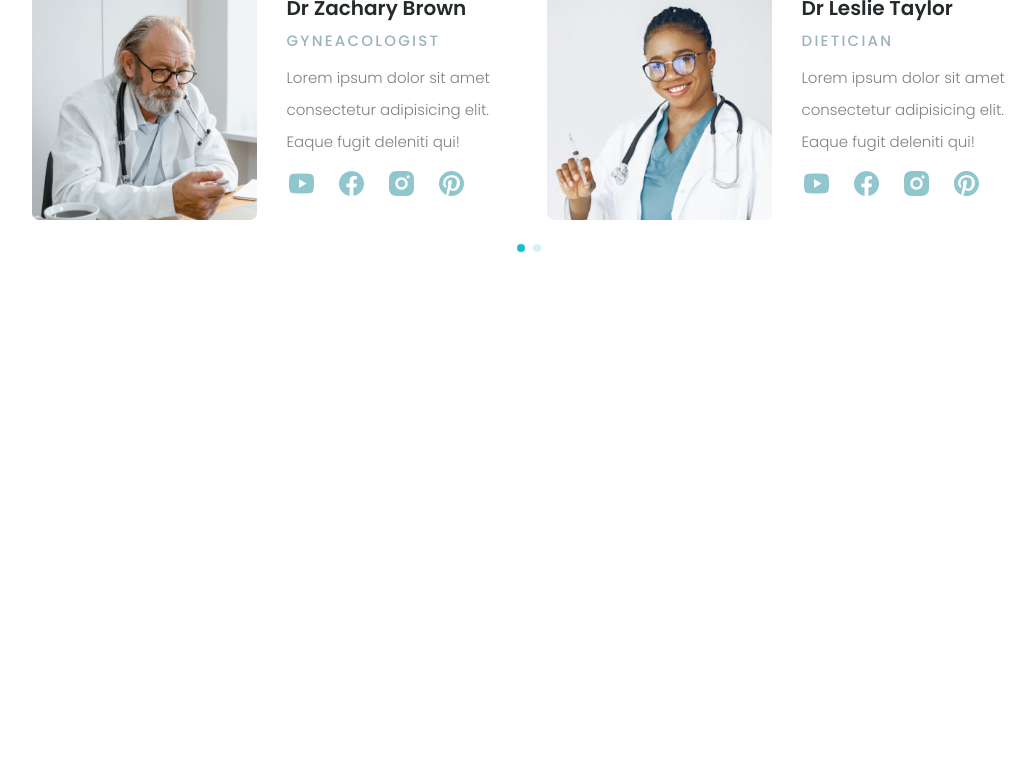
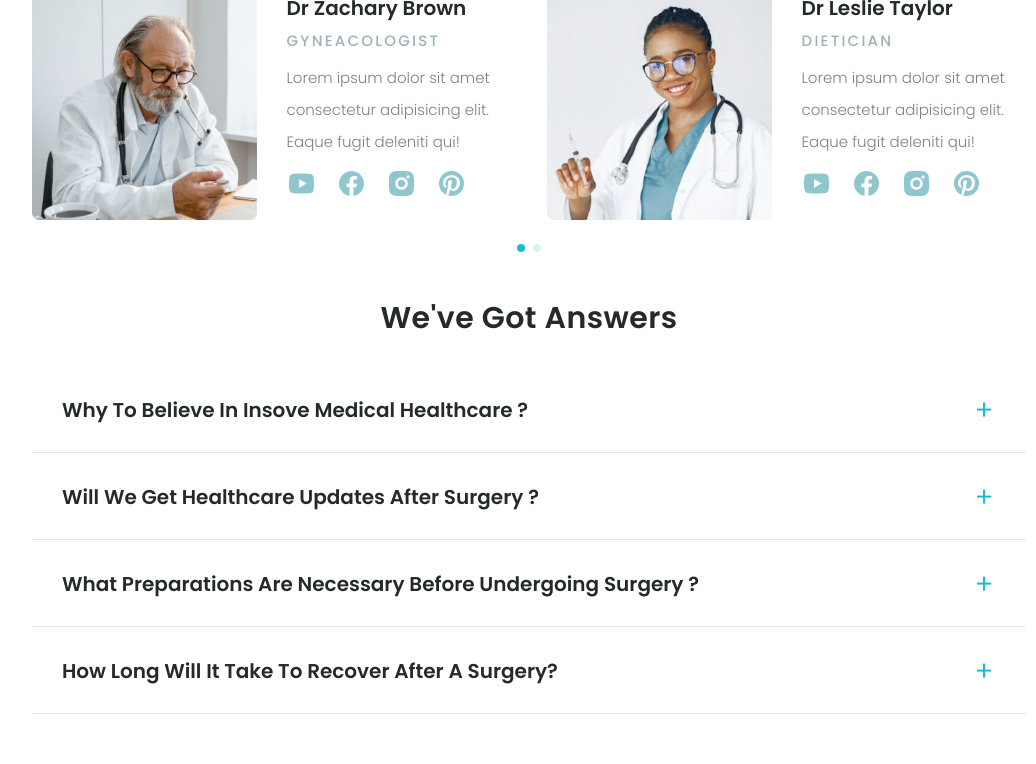
Before and after one commit to Khaffycodes/health-landing-page, a website: page src/index.html in a window 1280 px wide. Shown: the part 2507-3271 px from the top of the page, without its empty margins (111-1147 px from the left). Drawn offline with nearby package versions, Linux system fonts and the light colour scheme.

Commit message:
built faq section

```diff
--- a/js/main.js
+++ b/js/main.js
@@ -19,3 +19,17 @@ closeBtn.addEventListener('click', () => {
   closeBtnIcon.classList.toggle(arrowLeftClass);
   closeBtnIcon.classList.toggle(arrowRightClass);
 });
+
+//faq
+const faqItems = document.querySelectorAll('.faq__item');
+
+faqItems.forEach((item) => {
+  const faqBtn = item.querySelector('.faq__btn');
+
+  item.addEventListener('click', () => {
+    const isOpen = item.classList.toggle('open');
+    const iconClass = isOpen ? 'ri-subtract-fill' : 'ri-add-fill';
+    const iconElement = faqBtn.querySelector('i');
+    iconElement.classList = `${iconClass} text-2xl`;
+  });
+});
--- a/src/index.html
+++ b/src/index.html
@@ -701,6 +701,104 @@
       </div>
     </section>
     <!-- faq section -->
+    <section class="faq">
+      <div class="container mx-auto">
+        <h2 class="h2 faq__title text-center mb-[30px]">We've got answers</h2>
+        <!-- item wrapper -->
+        <div class="max-w-5xl mx-auto">
+          <!-- item1 -->
+          <div
+            class="faq__item px-[30px] pt-7 pb-4 border-b cursor-pointer select-none"
+          >
+            <!-- text and icon -->
+            <div class="flex items-center justify-between mb-[10px]">
+              <h4 class="h4">Why to believe in Insove Medical Healthcare ?</h4>
+              <div class="faq__btn text-accent">
+                <i class="ri-add-fill text-2xl"></i>
+              </div>
+            </div>
+            <!-- answer -->
+            <div class="faq__answer h-0 overflow-hidden">
+              <p class="font-light">
+                Lorem ipsum dolor sit amet consectetur adipisicing elit.
+                Assumenda consequatur ipsum expedita? Aut aperiam, dicta alias
+                suscipit assumenda non laboriosam aspernatur minima fugiat
+                explicabo illo sit nemo aliquam, magni enim.
+              </p>
+            </div>
+          </div>
+          <!-- item2 -->
+          <div
+            class="faq__item px-[30px] pt-7 pb-4 border-b cursor-pointer select-none"
+          >
+            <!-- text and icon -->
+            <div class="flex items-center justify-between mb-[10px]">
+              <h4 class="h4">Will we get healthcare updates after surgery ?</h4>
+              <div class="faq__btn text-accent">
+                <i class="ri-add-fill text-2xl"></i>
+              </div>
+            </div>
+            <!-- answer -->
+            <div class="faq__answer h-0 overflow-hidden">
+              <p class="font-light">
+                Lorem ipsum dolor sit amet consectetur adipisicing elit.
+                Assumenda consequatur ipsum expedita? Aut aperiam, dicta alias
+                suscipit assumenda non laboriosam aspernatur minima fugiat
+                explicabo illo sit nemo aliquam, magni enim.
+              </p>
+            </div>
+          </div>
+          <!-- item3 -->
+          <div
+            class="faq__item px-[30px] pt-7 pb-4 border-b cursor-pointer select-none"
+          >
+            <!-- text and icon -->
+            <div class="flex items-center justify-between mb-[10px]">
+              <h4 class="h4">
+                What preparations are necessary before undergoing surgery ?
+              </h4>
+              <div class="faq__btn text-accent">
+                <i class="ri-add-fill text-2xl"></i>
+              </div>
+            </div>
+            <!-- answer -->
+            <div class="faq__answer h-0 overflow-hidden">
+              <p class="font-light">
+                Lorem ipsum dolor sit amet consectetur adipisicing elit.
+                Assumenda consequatur ipsum expedita? Aut aperiam, dicta alias
+                suscipit assumenda non laboriosam aspernatur minima fugiat
+                explicabo illo sit nemo aliquam, magni enim.
+              </p>
+            </div>
+          </div>
+          <!-- item4 -->
+          <div
+            class="faq__item px-[30px] pt-7 pb-4 border-b cursor-pointer select-none"
+          >
+            <!-- text and icon -->
+            <div class="flex items-center justify-between mb-[10px]">
+              <h4 class="h4">
+                How long will it take to recover after a surgery?
+              </h4>
+              <div class="faq__btn text-accent">
+                <i class="ri-add-fill text-2xl"></i>
+              </div>
+            </div>
+            <!-- answer -->
+            <div class="faq__answer h-0 overflow-hidden">
+              <p class="font-light">
+                Lorem ipsum dolor sit amet consectetur adipisicing elit.
+                Assumenda consequatur ipsum expedita? Aut aperiam, dicta alias
+                suscipit assumenda non laboriosam aspernatur minima fugiat
+                explicabo illo sit nemo aliquam, magni enim.
+              </p>
+            </div>
+          </div>
+        </div>
+      </div>
+    </section>
+
+    <!-- Department section -->
 
     <!-- temp div -->
     <div class="h-[4000px]"></div>
--- a/src/input.css
+++ b/src/input.css
@@ -84,5 +84,5 @@
 
 /* faq */
 .faq__item.open .faq__answer {
-  @apply h-full;
+  @apply h-fit;
 }
```
Also changed, not shown: dist/output.css.
